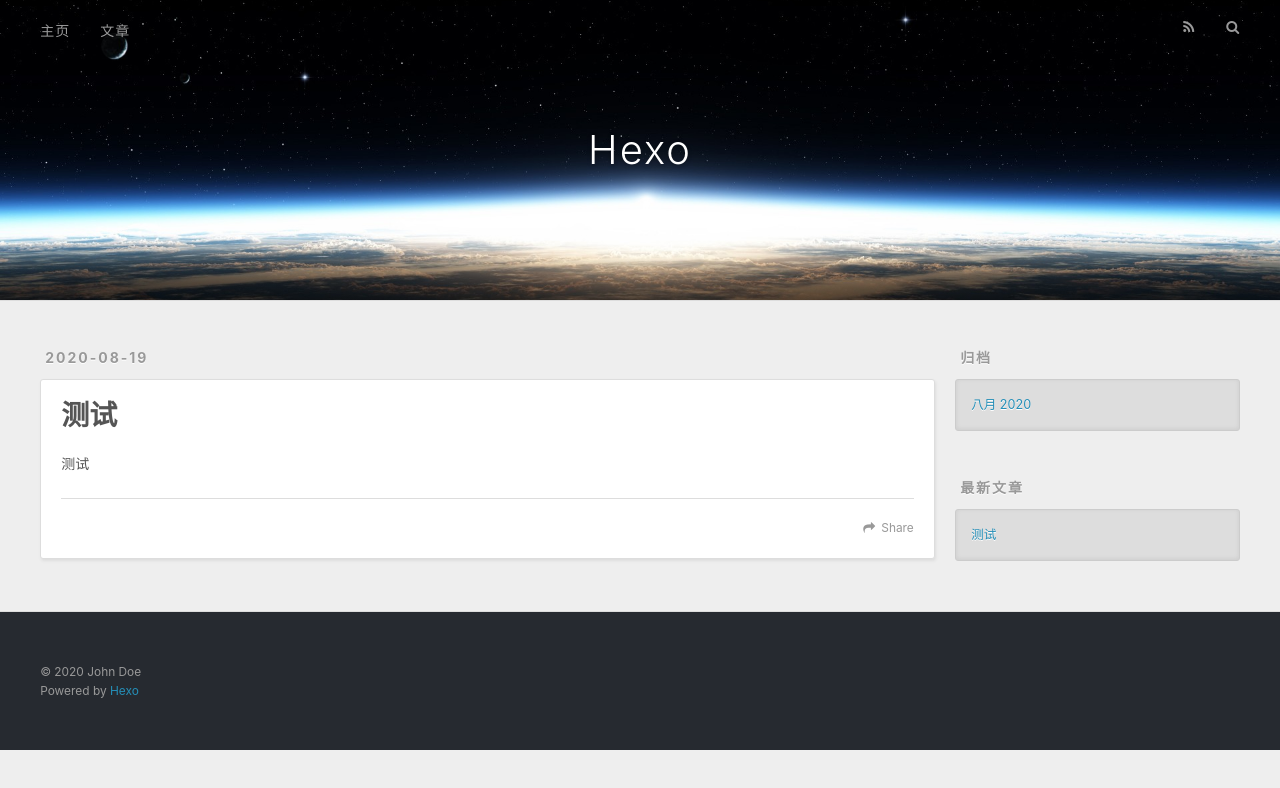
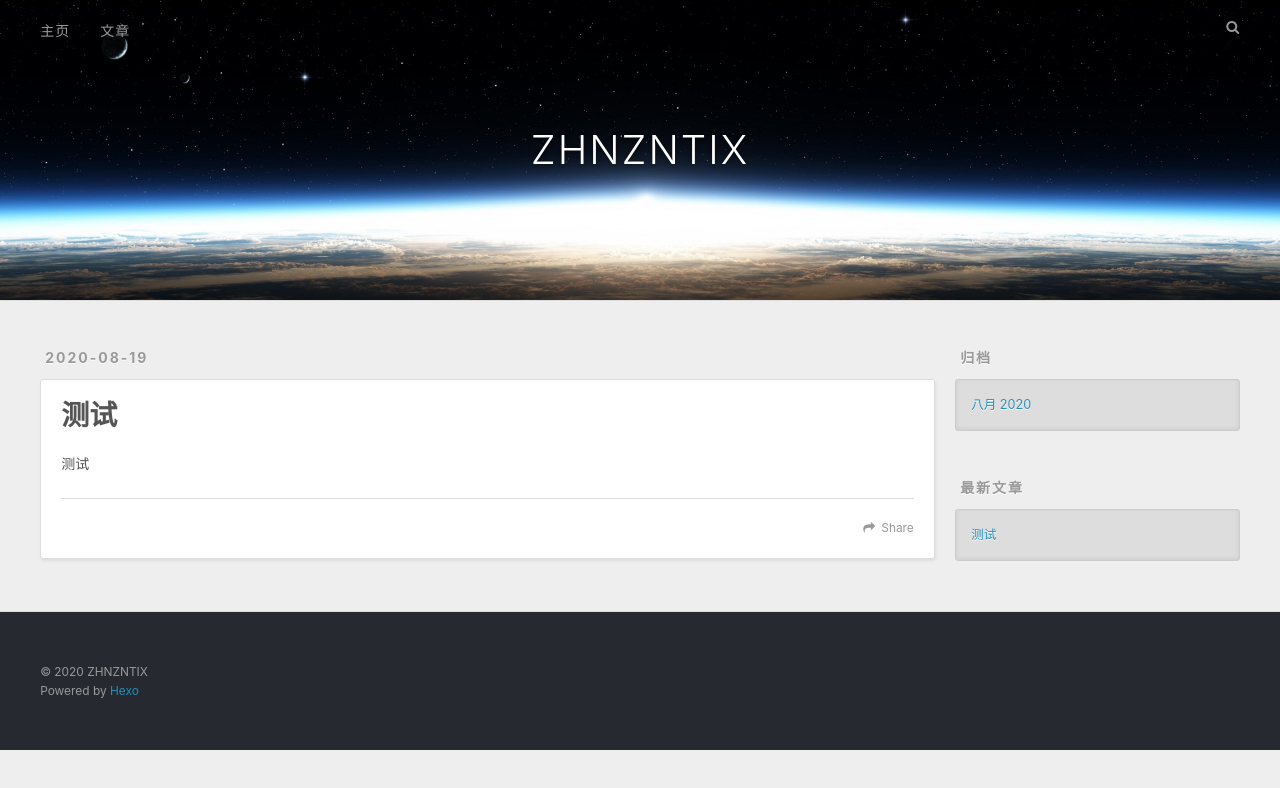
Before and after one commit to zhnzntix/zhnzntix.github.io, a plain HTML site: page index.html in a window 1280 px wide. Drawn offline with nearby package versions, Linux system fonts and the light colour scheme.

Commit message:
Site updated: 2020-08-19 16:33:01

```diff
--- a/index.html
+++ b/index.html
@@ -5,17 +5,15 @@
 
 
 
-  <title>Hexo</title>
+  <title>ZHNZNTIX</title>
   <meta name="viewport" content="width=device-width, initial-scale=1, maximum-scale=1">
   <meta property="og:type" content="website">
-<meta property="og:title" content="Hexo">
+<meta property="og:title" content="ZHNZNTIX">
 <meta property="og:url" content="http://yoursite.com/index.html">
-<meta property="og:site_name" content="Hexo">
+<meta property="og:site_name" content="ZHNZNTIX">
 <meta property="og:locale" content="zh_CN">
-<meta property="article:author" content="John Doe">
+<meta property="article:author" content="ZHNZNTIX">
 <meta name="twitter:card" content="summary">
-
-    <link rel="alternate" href="/atom.xml" title="Hexo" type="application/atom+xml">
 
 
     <link rel="icon" href="/favicon.png">
@@ -36,7 +34,7 @@
   <div id="header-outer" class="outer">
     <div id="header-title" class="inner">
       <h1 id="logo-wrap">
-        <a href="/" id="logo">Hexo</a>
+        <a href="/" id="logo">ZHNZNTIX</a>
       </h1>
 
     </div>
@@ -50,8 +48,6 @@
 
       </nav>
       <nav id="sub-nav">
-
-          <a id="nav-rss-link" class="nav-icon" href="/atom.xml" title="RSS Feed"></a>
 
         <a id="nav-search-btn" class="nav-icon" title="搜索"></a>
       </nav>
@@ -91,7 +87,7 @@
 
     </div>
     <footer class="article-footer">
-      <a data-url="http://yoursite.com/2020/08/19/hello-world/" data-id="cke13tss00000i44147k7bk48" class="article-share-link">Share</a>
+      <a data-url="http://yoursite.com/2020/08/19/hello-world/" data-id="cke14bx8z0000zg41fttt0m91" class="article-share-link">Share</a>
 
 
     </footer>
@@ -147,7 +143,7 @@
 
   <div class="outer">
     <div id="footer-info" class="inner">
-      &copy; 2020 John Doe<br>
+      &copy; 2020 ZHNZNTIX<br>
       Powered by <a href="http://hexo.io/" target="_blank">Hexo</a>
     </div>
   </div>
```
Also changed, not shown: 2020/08/19/hello-world/index.html (+6 -10 lines), archives/2020/08/index.html (+6 -10 lines), archives/2020/index.html (+6 -10 lines), archives/index.html (+6 -10 lines).
